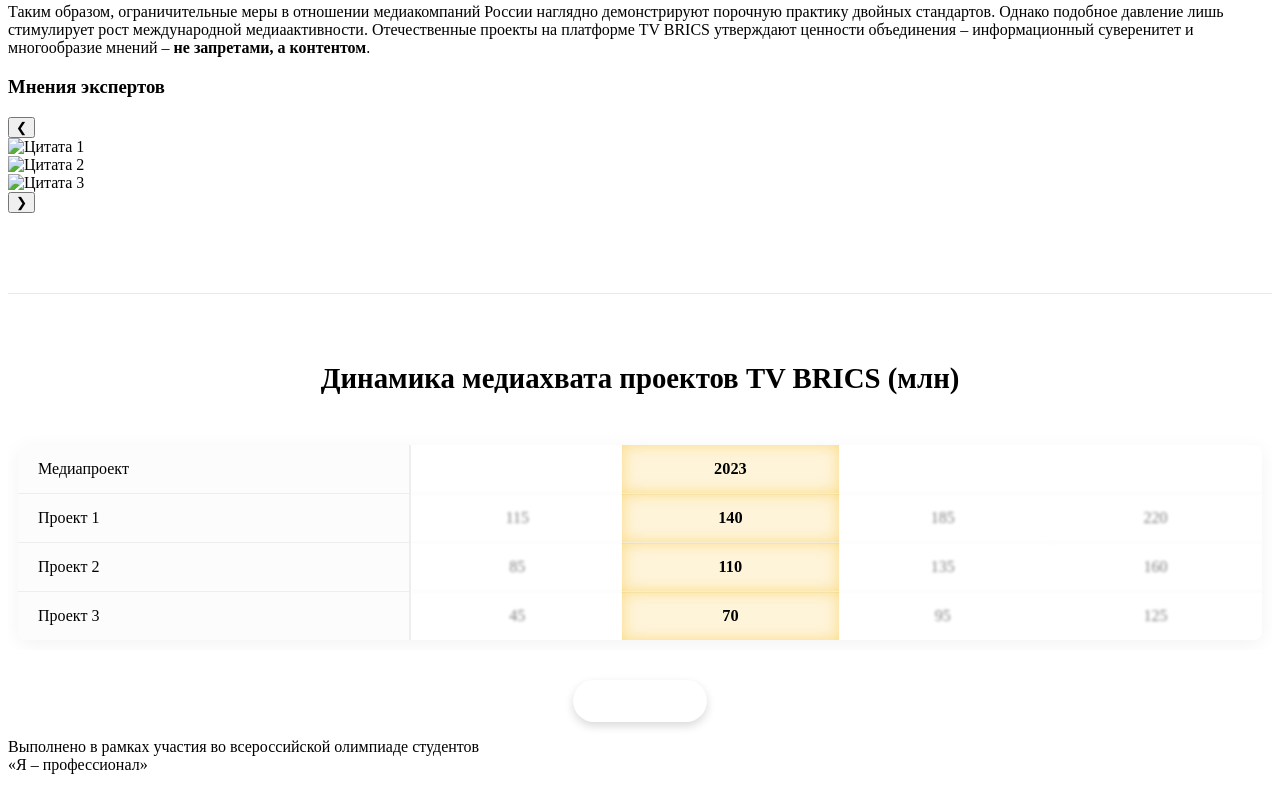
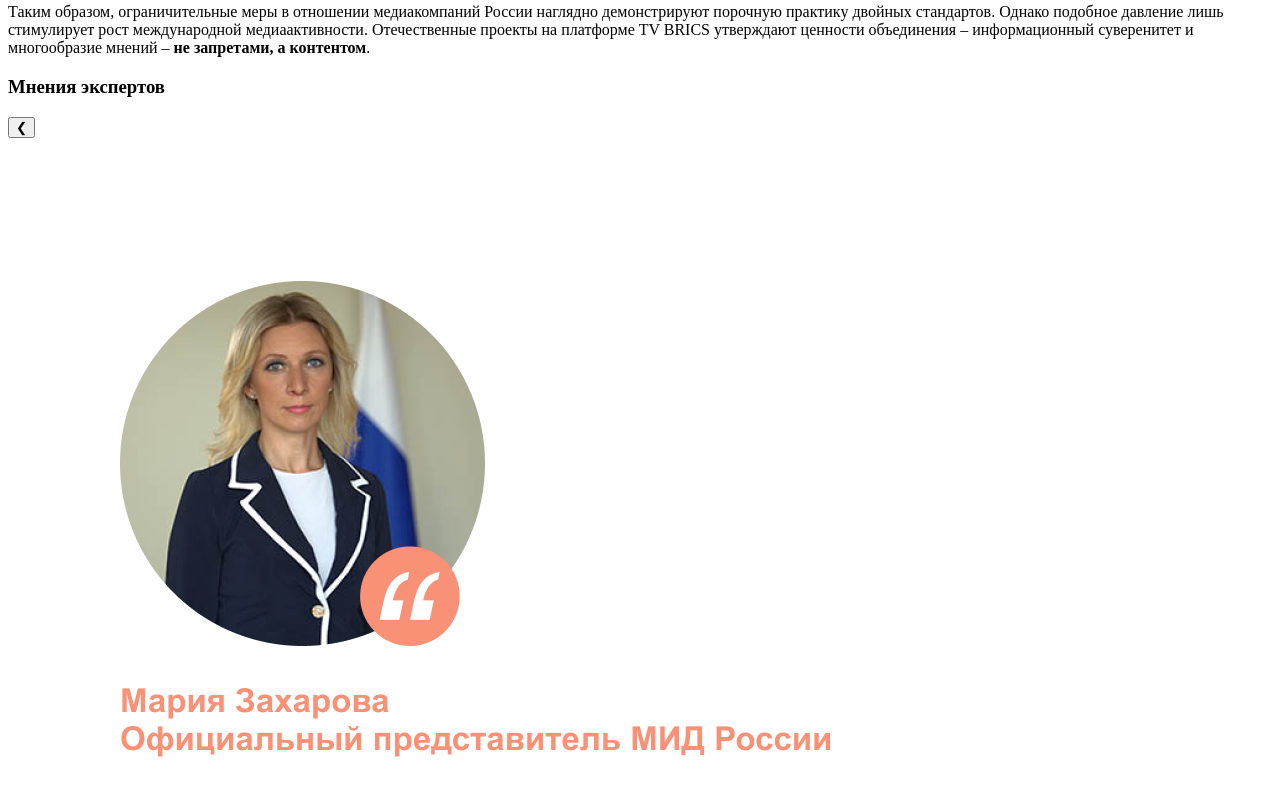
Before and after one commit to rmieditor/ya-professional, a plain HTML site: page index.html in a window 1280 px wide. Shown: the part 1851-2638 px from the top of the page. Drawn offline with nearby package versions, Linux system fonts and the light colour scheme; grey boxes are pictures that could not be loaded.

Commit message:
Update index.html

```diff
--- a/index.html
+++ b/index.html
@@ -71,13 +71,13 @@
 
                     <div class="carousel-stage">
                         <div class="carousel-item">
-                            <img src="1.png" alt="Цитата 1">
+                            <img src="img/1.png" alt="Цитата 1">
                         </div>
                         <div class="carousel-item">
-                            <img src="2.png" alt="Цитата 2">
+                            <img src="img/2.png" alt="Цитата 2">
                         </div>
                         <div class="carousel-item">
-                            <img src="3.png" alt="Цитата 3">
+                            <img src="img/3.png" alt="Цитата 3">
                         </div>
                     </div>
 
```
